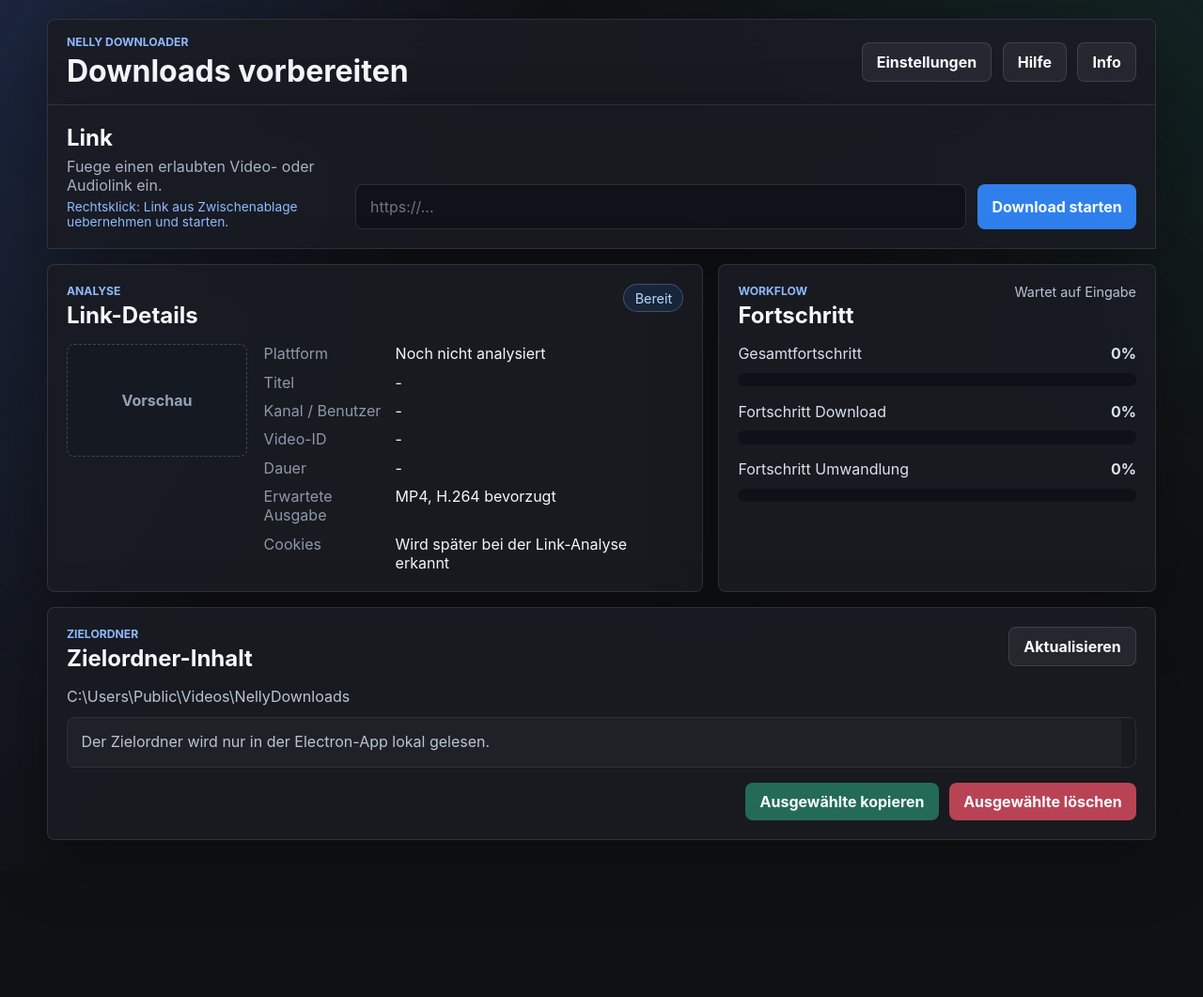
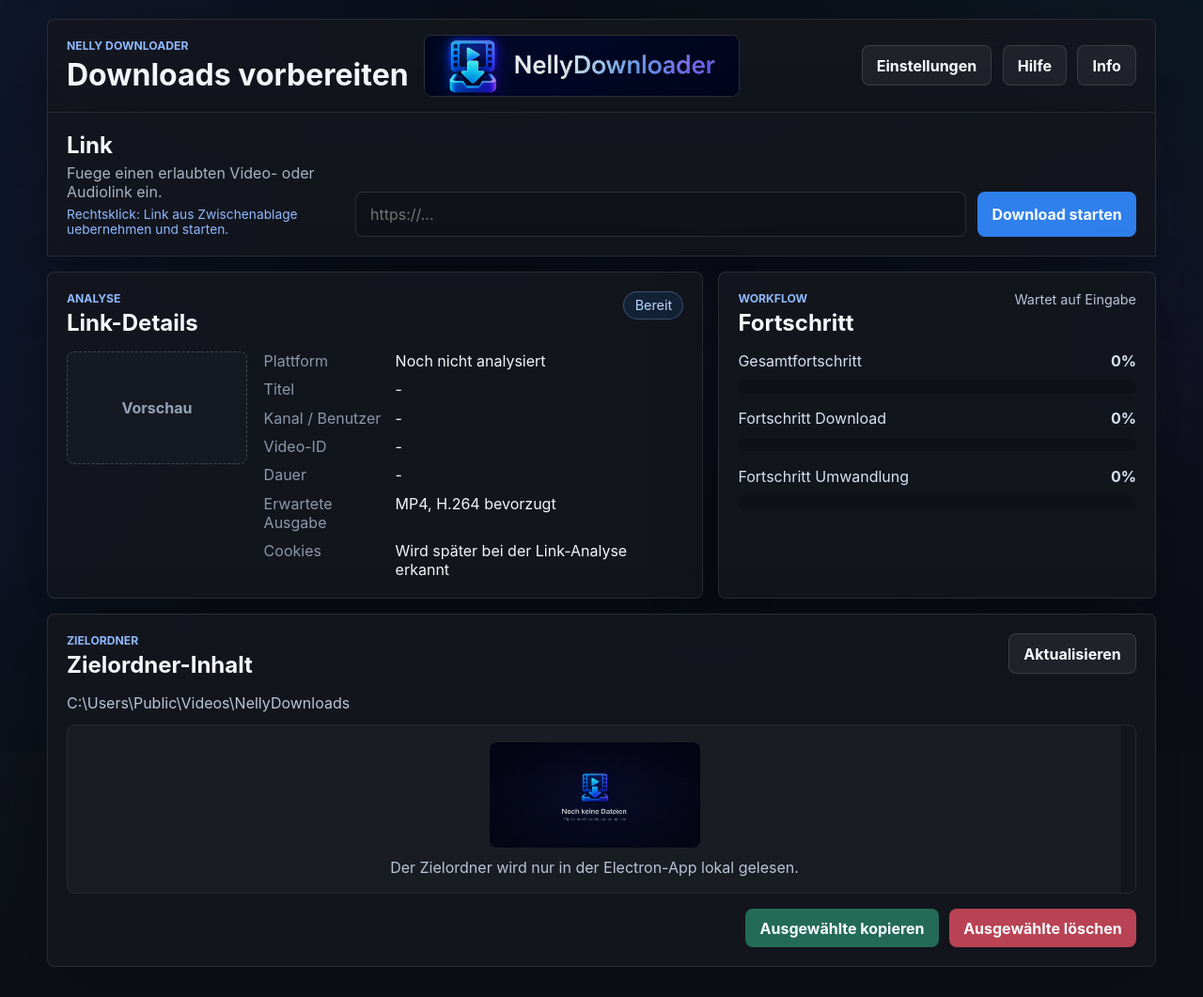
Before and after one commit to Swissflame/NellyDownloader, a website built with Vite: page src/index.html in a window 1280 px wide. Shown: the whole page at 94% size. Before the commit the page ends 926 px from the top, so only its background shows below. Built offline with nearby package versions, Linux system fonts and the light colour scheme.

Commit message:
Passe Oberfläche an NellyDownloader-Design an

```diff
--- a/src/components/helpPanel.ts
+++ b/src/components/helpPanel.ts
@@ -31,7 +31,7 @@ export function renderHelpPanel(visible: boolean, searchQuery: string): string {
           <button class="ghost-button" type="button" data-action="close-help">Schliessen</button>
         </div>
         <div class="help-hero">
-          <img src="/about/about-banner.png" alt="" />
+          <img src="/ui/help-banner.png" alt="" />
           <p>NellyDownloader arbeitet lokal mit einem gewaehlten Zielordner, sicheren Dateiaktionen und optionaler WhatsApp-Kompatibilitaet.</p>
         </div>
         <label class="help-search">
--- a/src/components/targetFolder.ts
+++ b/src/components/targetFolder.ts
@@ -4,7 +4,8 @@ import { escapeHtml } from "../utils/html";
 export function renderTargetFolder(folderState: TargetFolderState, targetFolder: string): string {
   const fileContent = folderState.files.length > 0
     ? folderState.files.map(fileRow).join("")
-    : `<div class="folder-message">${escapeHtml(folderState.message ?? "Der Zielordner ist leer.")}</div>`;
+    : emptyFolderMessage(folderState);
+  const fileListClass = folderState.files.length > 0 ? "file-list" : "file-list file-list-empty";
 
   return `
     <section class="panel target-panel" aria-labelledby="target-heading">
@@ -16,7 +17,7 @@ export function renderTargetFolder(folderState: TargetFolderState, targetFolder:
         <button class="ghost-button" type="button" data-action="refresh">Aktualisieren</button>
       </div>
       <div class="folder-path">${escapeHtml(targetFolder)}</div>
-      <div class="file-list" role="list" aria-label="Dateien im Zielordner">
+      <div class="${fileListClass}" role="list" aria-label="Dateien im Zielordner">
         ${fileContent}
       </div>
       <div class="file-actions">
@@ -24,6 +25,21 @@ export function renderTargetFolder(folderState: TargetFolderState, targetFolder:
         <button class="danger-button" type="button" data-action="delete">Ausgewählte löschen</button>
       </div>
     </section>
+  `;
+}
+
+function emptyFolderMessage(folderState: TargetFolderState): string {
+  const message = escapeHtml(folderState.message ?? "Der Zielordner ist leer.");
+
+  if (!folderState.folderExists) {
+    return `<div class="folder-message">${message}</div>`;
+  }
+
+  return `
+    <div class="folder-message empty-folder-state">
+      <img src="/ui/empty-files.png" alt="" />
+      <p>${message}</p>
+    </div>
   `;
 }
 
--- a/src/components/topbar.ts
+++ b/src/components/topbar.ts
@@ -3,9 +3,12 @@ import { APP_NAME } from "../config/defaults";
 export function renderTopbar(): string {
   return `
     <header class="topbar">
-      <div>
-        <p class="eyebrow">${APP_NAME}</p>
-        <h1>Downloads vorbereiten</h1>
+      <div class="topbar-branding">
+        <div>
+          <p class="eyebrow">${APP_NAME}</p>
+          <h1>Downloads vorbereiten</h1>
+        </div>
+        <img class="topbar-banner" src="/ui/app-hero-banner.png" alt="" />
       </div>
       <nav class="topnav" aria-label="Hauptmenü">
         <button class="ghost-button" data-action="settings" type="button">Einstellungen</button>
--- a/src/styles.css
+++ b/src/styles.css
@@ -15,13 +15,27 @@
 }
 
 body {
+  position: relative;
+  isolation: isolate;
   min-width: 320px;
   min-height: 100vh;
   margin: 0;
   background:
-    linear-gradient(120deg, rgba(56, 89, 166, 0.28), transparent 32rem),
-    linear-gradient(220deg, rgba(29, 129, 109, 0.16), transparent 28rem),
-    #101114;
+    linear-gradient(120deg, rgba(56, 89, 166, 0.2), transparent 32rem),
+    linear-gradient(220deg, rgba(29, 129, 109, 0.14), transparent 28rem),
+    #0d1016;
+}
+
+body::before {
+  position: fixed;
+  inset: 0;
+  z-index: 0;
+  pointer-events: none;
+  content: "";
+  background:
+    linear-gradient(180deg, rgba(13, 16, 22, 0.36), rgba(13, 16, 22, 0.82)),
+    url("/ui/app-background.png") center / cover no-repeat;
+  opacity: 0.34;
 }
 
 button,
@@ -51,6 +65,8 @@ input:focus-visible {
 }
 
 .shell {
+  position: relative;
+  z-index: 1;
   width: min(1180px, calc(100% - 2rem));
   margin: 0 auto;
   padding: 1.25rem 0 2rem;
@@ -60,7 +76,7 @@ input:focus-visible {
 .panel,
 .link-panel {
   border: 1px solid rgba(255, 255, 255, 0.1);
-  background: rgba(26, 29, 36, 0.86);
+  background: rgba(20, 23, 31, 0.9);
   box-shadow: 0 24px 70px rgba(0, 0, 0, 0.26);
   backdrop-filter: blur(18px);
 }
@@ -73,6 +89,25 @@ input:focus-visible {
   min-height: 5rem;
   padding: 1rem 1.25rem;
   border-radius: 8px 8px 0 0;
+  overflow: hidden;
+}
+
+.topbar-branding {
+  display: grid;
+  grid-template-columns: minmax(14rem, auto) minmax(12rem, 21rem);
+  gap: 1rem;
+  align-items: center;
+  min-width: 0;
+}
+
+.topbar-banner {
+  width: 100%;
+  height: 4.1rem;
+  border: 1px solid rgba(255, 255, 255, 0.12);
+  border-radius: 8px;
+  object-fit: cover;
+  object-position: center;
+  opacity: 0.92;
 }
 
 .topbar h1,
@@ -379,7 +414,7 @@ kbd {
 
 .help-hero {
   display: grid;
-  grid-template-columns: minmax(8rem, 12rem) minmax(0, 1fr);
+  grid-template-columns: minmax(12rem, 18rem) minmax(0, 1fr);
   gap: 1rem;
   align-items: center;
   margin-bottom: 1rem;
@@ -391,7 +426,10 @@ kbd {
 
 .help-hero img {
   width: 100%;
+  height: 5.4rem;
   border-radius: 6px;
+  object-fit: cover;
+  object-position: center;
 }
 
 .help-hero p {
@@ -536,11 +574,36 @@ mark {
   scrollbar-gutter: stable;
 }
 
+.file-list-empty {
+  overflow: hidden;
+}
+
 .folder-message {
   min-height: 3.2rem;
   padding: 0.9rem;
   color: #b9c5d6;
   background: rgba(255, 255, 255, 0.03);
+}
+
+.empty-folder-state {
+  display: grid;
+  justify-items: center;
+  gap: 0.7rem;
+  padding: 1.1rem;
+  text-align: center;
+}
+
+.empty-folder-state img {
+  width: min(14rem, 72%);
+  max-height: 8rem;
+  border-radius: 8px;
+  object-fit: cover;
+  opacity: 0.9;
+}
+
+.empty-folder-state p {
+  max-width: 32rem;
+  margin: 0;
 }
 
 .file-row {
@@ -666,6 +729,14 @@ select {
     display: grid;
   }
 
+  .topbar-branding {
+    grid-template-columns: 1fr;
+  }
+
+  .topbar-banner {
+    height: 3.6rem;
+  }
+
   .link-form {
     grid-template-columns: 1fr;
   }
```
Also changed, not shown: docs/ARCHITECTURE.md (+3 -2 lines), docs/TECH_DECISIONS.md (+1 -1 lines), src/electron/main.ts (+39 -1 lines), README.md, assets/readme/github-preview.png, assets/ui/app-background.png (added), assets/ui/app-hero-banner.png (added), assets/ui/empty-files.png (added), assets/ui/help-banner.png (added).
